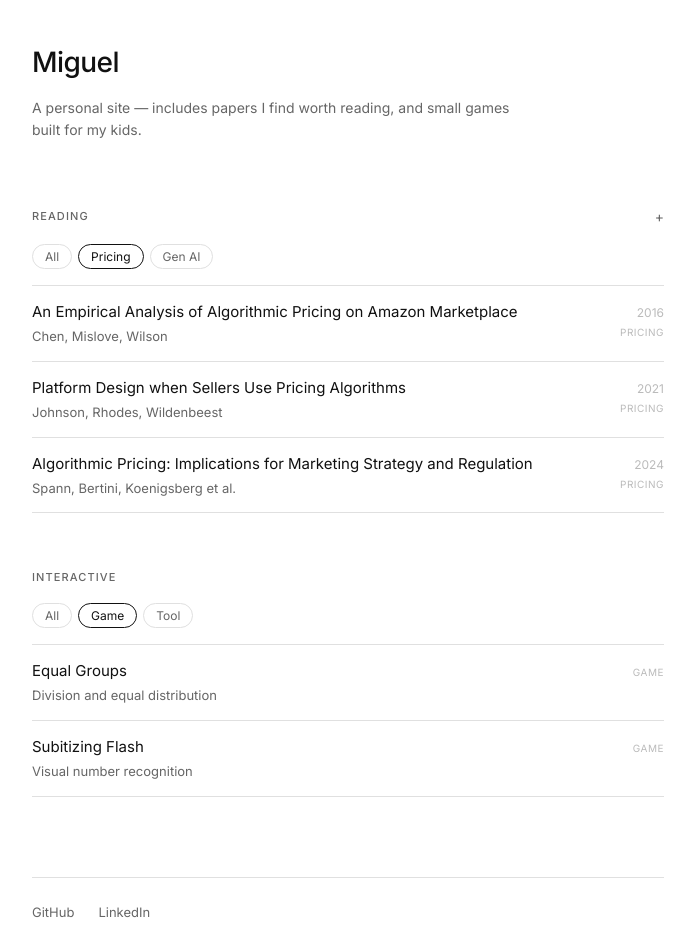
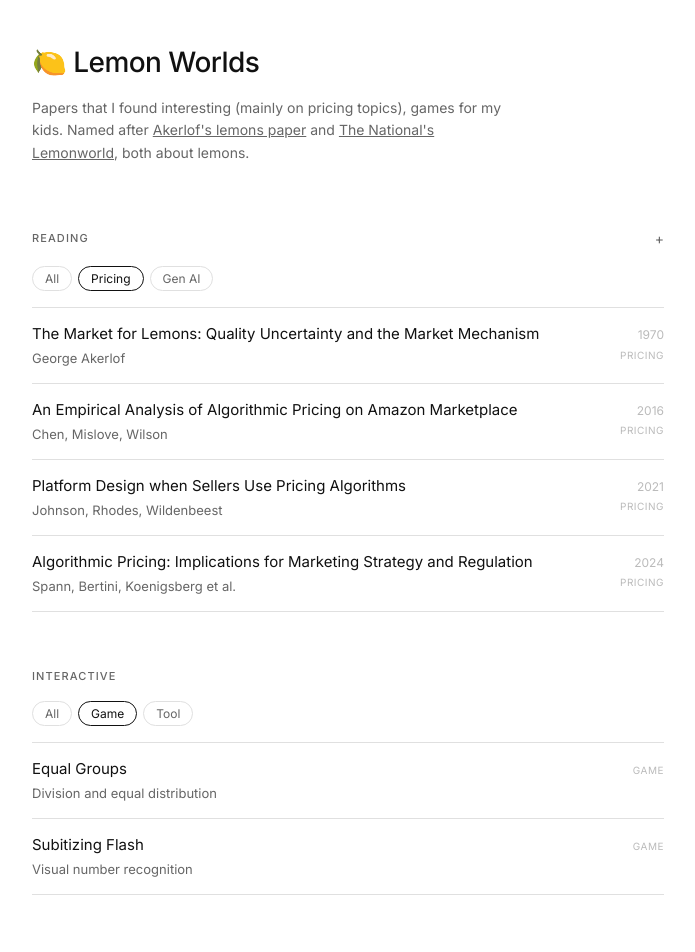
Before and after one commit to OrsM/website, a React (Vite) app: page / in a window 1280 px wide. Shown: the part 40-992 px from the top of the page, without its empty margins (292-987 px from the left). Built offline with nearby package versions, Linux system fonts and the light colour scheme.

Commit message:
Rebrand to Lemon Worlds and anonymize
Rename site from miguelors.com to lemonworlds.com, add Akerlof lemons
paper, reference The National's Lemonworld, remove personal identifiers
(name header, LinkedIn, GitHub links).

```diff
--- a/index.html
+++ b/index.html
@@ -3,7 +3,7 @@
   <head>
     <meta charset="UTF-8" />
     <meta name="viewport" content="width=device-width, initial-scale=1.0" />
-    <title>Miguel</title>
+    <title>Lemon Worlds</title>
     <link rel="preconnect" href="https://fonts.googleapis.com" />
     <link rel="preconnect" href="https://fonts.gstatic.com" crossorigin />
     <link href="https://fonts.googleapis.com/css2?family=Inter:wght@400;500&display=swap" rel="stylesheet" />
--- a/package.json
+++ b/package.json
@@ -1,5 +1,5 @@
 {
-  "name": "miguel-website",
+  "name": "lemonworlds-website",
   "private": true,
   "version": "0.0.1",
   "type": "module",
--- a/public/papers.json
+++ b/public/papers.json
@@ -3,6 +3,7 @@
   {"slug": "bitter_lesson", "title": "The Bitter Lesson", "author": "Rich Sutton", "year": "2019", "group": "Gen AI"},
   {"slug": "arxiv_2001.08361", "title": "Scaling Laws for Neural Language Models", "author": "Kaplan et al.", "year": "2020", "group": "Gen AI"},
   {"slug": "situational_awareness", "title": "Situational Awareness", "author": "Leopold Aschenbrenner", "year": "2024", "group": "Gen AI"},
+  {"slug": "akerlof_lemons", "title": "The Market for Lemons: Quality Uncertainty and the Market Mechanism", "author": "George Akerlof", "year": "1970", "group": "Pricing"},
   {"slug": "algorithmic_pricing_amazon", "title": "An Empirical Analysis of Algorithmic Pricing on Amazon Marketplace", "author": "Chen, Mislove, Wilson", "year": "2016", "group": "Pricing"},
   {"slug": "platform_design_pricing_algorithms", "title": "Platform Design when Sellers Use Pricing Algorithms", "author": "Johnson, Rhodes, Wildenbeest", "year": "2021", "group": "Pricing"},
   {"slug": "algorithmic_pricing_nber", "title": "Algorithmic Pricing: Implications for Marketing Strategy and Regulation", "author": "Spann, Bertini, Koenigsberg et al.", "year": "2024", "group": "Pricing"}
--- a/src/pages/Home.jsx
+++ b/src/pages/Home.jsx
@@ -132,8 +132,8 @@ export default function Home() {
 
   return (
     <div style={s.page}>
-      <h1 style={s.name}>Miguel</h1>
-      <p style={s.bio}>A personal site — includes papers I find worth reading, and small games built for my kids.</p>
+      <h1 style={s.name}>🍋 Lemon Worlds</h1>
+      <p style={s.bio}>Papers that I found interesting (mainly on pricing topics), games for my kids. Named after <Link to="/docs/akerlof_lemons" style={{ color: 'inherit' }}>Akerlof's lemons paper</Link> and <a href="https://www.youtube.com/watch?v=5Vzw1VKWzlg" target="_blank" rel="noopener noreferrer" style={{ color: 'inherit' }}>The National's Lemonworld</a>, both about lemons.</p>
 
       <section style={s.section}>
         <div style={s.sectionLabel}>
@@ -191,10 +191,6 @@ export default function Home() {
         <div style={s.sectionEnd} />
       </section>
 
-      <footer style={s.footer}>
-        <a href="https://github.com/OrsM" target="_blank" rel="noopener noreferrer" style={s.footerLink}>GitHub</a>
-        <a href="https://www.linkedin.com/in/miguelors/" target="_blank" rel="noopener noreferrer" style={s.footerLink}>LinkedIn</a>
-      </footer>
     </div>
   )
 }
```
Also changed, not shown: 2 other files (tests, documents, lock files or other folders).
